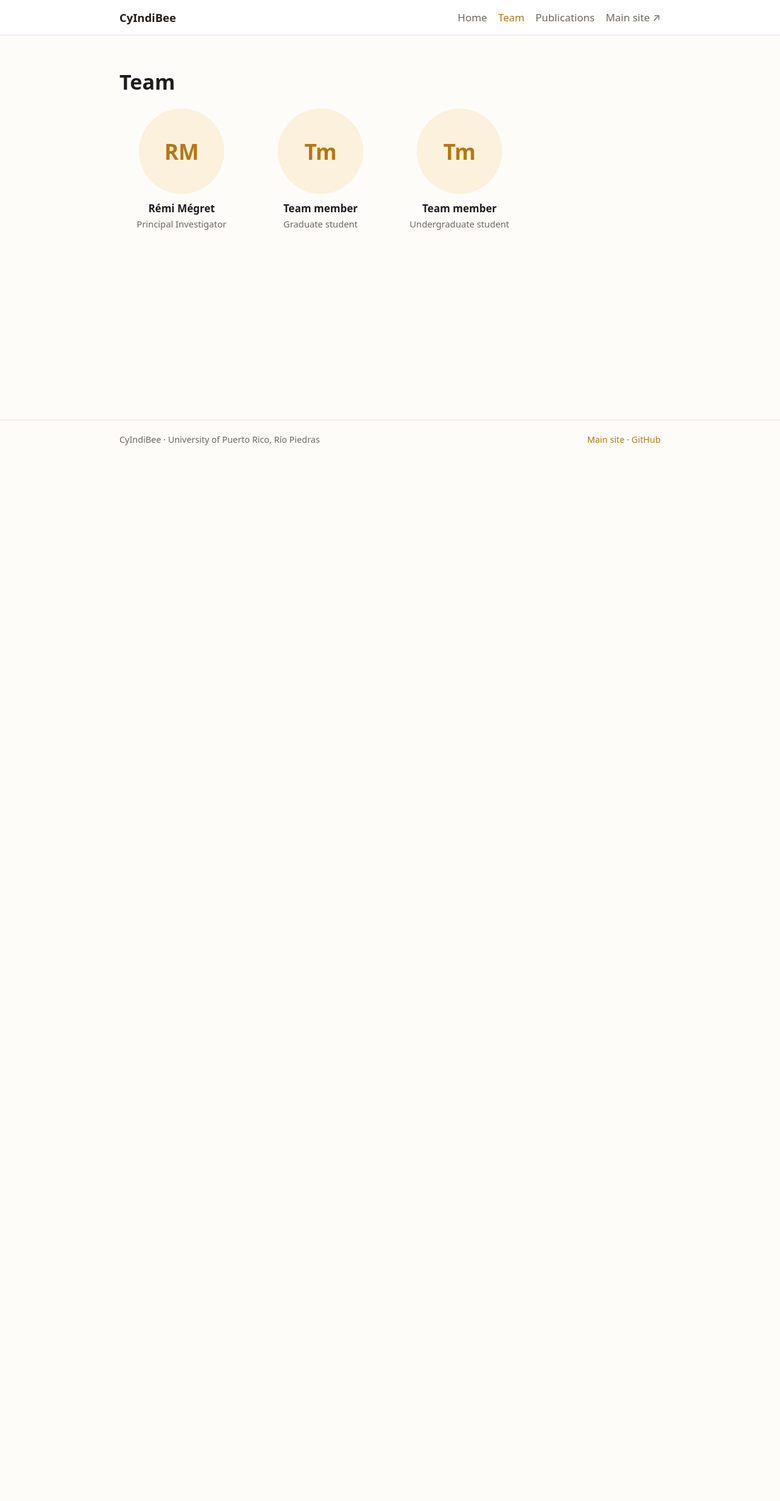
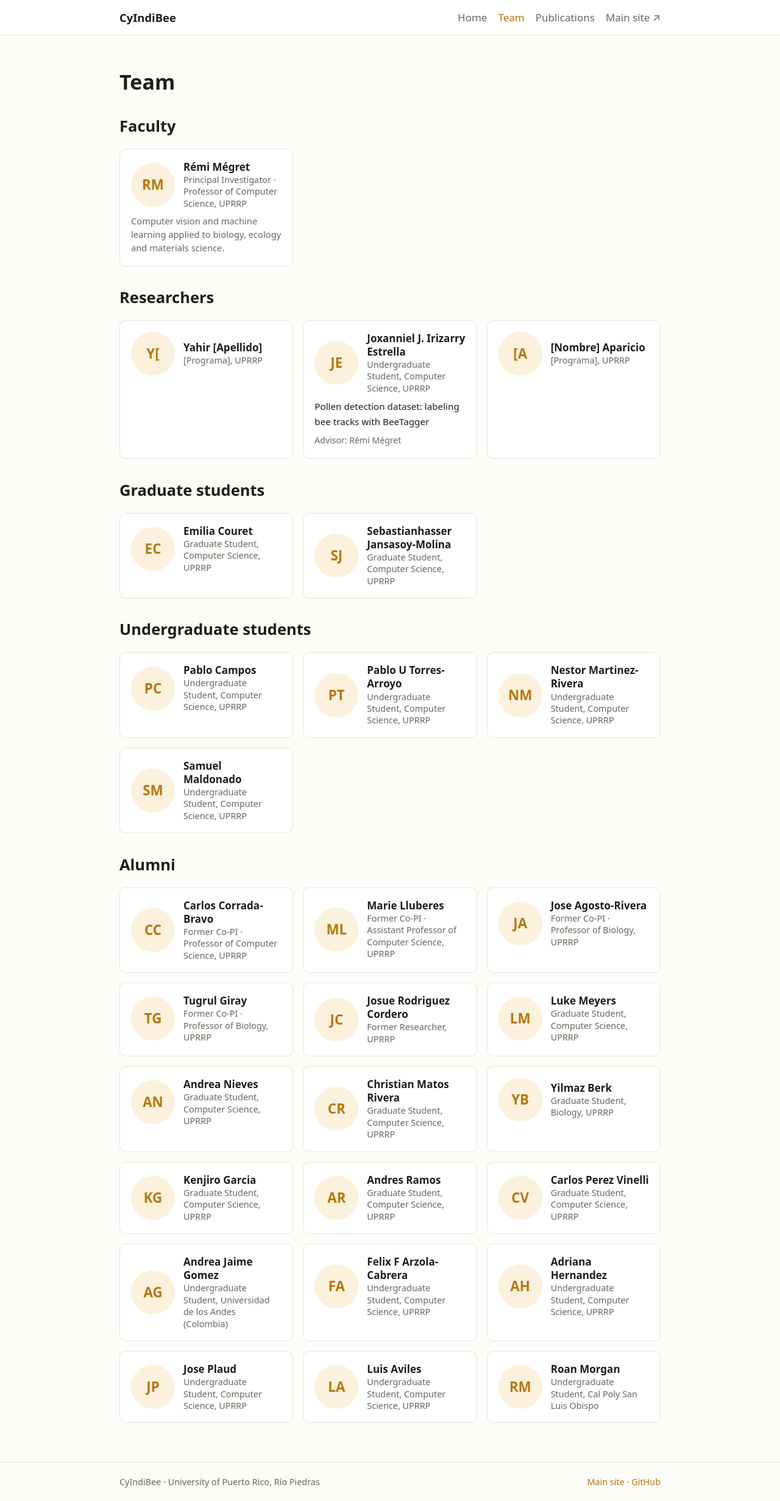
Before and after one commit to cyindibee/cyindibee.github.io, a Jekyll site: the page built from team.md, in a window 1280 px wide. Shown: the whole page at 61% size. Built offline with Jekyll 4.4.1, drawn with Linux system fonts in a browser that asks for light colours; before the commit the page ends 900 px from its top, so only the background shows below that.

Commit message:
Team page: current members with short info, alumni section

```diff
--- /dev/null
+++ b/_data/team.yml
@@ -0,0 +1,138 @@
+# Team members, shown on /team/ grouped by `group`.
+# To add a person, copy a block and fill it in. Fields you don't have can be left out.
+#
+#   group:   faculty | researcher | graduate | undergraduate | alumni
+#   photo:   /assets/img/team/<file>.jpg  (square, ~400x400). Empty = initials.
+#   program: e.g. "Ph.D. Student, Computer Science, UPRRP"
+#   project: one line, what they work on
+#   advisor: name of the mentor (for students)
+#   bio:     2-3 sentences, shown under the card
+#   links:   optional list, e.g.
+#              links:
+#                - label: Website
+#                  url: https://...
+
+# --- Faculty ---
+
+- name: "Rémi Mégret"
+  group: faculty
+  program: "Principal Investigator · Professor of Computer Science, UPRRP"
+  bio: "Computer vision and machine learning applied to biology, ecology and materials science."
+
+# --- Researchers ---
+
+- name: "Yahir [Apellido]"
+  group: researcher
+  program: "[Programa], UPRRP"
+
+- name: "Joxanniel J. Irizarry Estrella"
+  group: researcher
+  program: "Undergraduate Student, Computer Science, UPRRP"
+  project: "Pollen detection dataset: labeling bee tracks with BeeTagger"
+  advisor: "Rémi Mégret"
+
+- name: "[Nombre] Aparicio"
+  group: researcher
+  program: "[Programa], UPRRP"
+
+# --- Graduate students ---
+
+- name: "Emilia Couret"
+  group: graduate
+  program: "Graduate Student, Computer Science, UPRRP"
+
+- name: "Sebastianhasser Jansasoy-Molina"
+  group: graduate
+  program: "Graduate Student, Computer Science, UPRRP"
+
+# --- Undergraduate students ---
+
+- name: "Pablo Campos"
+  group: undergraduate
+  program: "Undergraduate Student, Computer Science, UPRRP"
+
+- name: "Pablo U Torres-Arroyo"
+  group: undergraduate
+  program: "Undergraduate Student, Computer Science, UPRRP"
+
+- name: "Nestor Martinez-Rivera"
+  group: undergraduate
+  program: "Undergraduate Student, Computer Science, UPRRP"
+
+- name: "Samuel Maldonado"
+  group: undergraduate
+  program: "Undergraduate Student, Computer Science, UPRRP"
+
+# --- Alumni / former members ---
+
+- name: "Carlos Corrada-Bravo"
+  group: alumni
+  program: "Former Co-PI · Professor of Computer Science, UPRRP"
+
+- name: "Marie Lluberes"
+  group: alumni
+  program: "Former Co-PI · Assistant Professor of Computer Science, UPRRP"
+
+- name: "Jose Agosto-Rivera"
+  group: alumni
+  program: "Former Co-PI · Professor of Biology, UPRRP"
+
+- name: "Tugrul Giray"
+  group: alumni
+  program: "Former Co-PI · Professor of Biology, UPRRP"
+
+- name: "Josue Rodriguez Cordero"
+  group: alumni
+  program: "Former Researcher, UPRRP"
+
+- name: "Luke Meyers"
+  group: alumni
+  program: "Graduate Student, Computer Science, UPRRP"
+
+- name: "Andrea Nieves"
+  group: alumni
+  program: "Graduate Student, Computer Science, UPRRP"
+
+- name: "Christian Matos Rivera"
+  group: alumni
+  program: "Graduate Student, Computer Science, UPRRP"
+
+- name: "Yilmaz Berk"
+  group: alumni
+  program: "Graduate Student, Biology, UPRRP"
+
+- name: "Kenjiro Garcia"
+  group: alumni
+  program: "Graduate Student, Computer Science, UPRRP"
+
+- name: "Andres Ramos"
+  group: alumni
+  program: "Graduate Student, Computer Science, UPRRP"
+
+- name: "Carlos Perez Vinelli"
+  group: alumni
+  program: "Graduate Student, Computer Science, UPRRP"
+
+- name: "Andrea Jaime Gomez"
+  group: alumni
+  program: "Undergraduate Student, Universidad de los Andes (Colombia)"
+
+- name: "Felix F Arzola-Cabrera"
+  group: alumni
+  program: "Undergraduate Student, Computer Science, UPRRP"
+
+- name: "Adriana Hernandez"
+  group: alumni
+  program: "Undergraduate Student, Computer Science, UPRRP"
+
+- name: "Jose Plaud"
+  group: alumni
+  program: "Undergraduate Student, Computer Science, UPRRP"
+
+- name: "Luis Aviles"
+  group: alumni
+  program: "Undergraduate Student, Computer Science, UPRRP"
+
+- name: "Roan Morgan"
+  group: alumni
+  program: "Undergraduate Student, Cal Poly San Luis Obispo"
--- a/assets/css/style.css
+++ b/assets/css/style.css
@@ -86,9 +86,14 @@ h2 { margin-top: 2.2rem; }
 .cite { white-space: pre-wrap; background: var(--surface); border: 1px solid var(--line); border-radius: var(--radius); padding: 14px; font-size: .88rem; }
 
 /* Team */
-.team { display: grid; grid-template-columns: repeat(auto-fill, minmax(170px, 1fr)); gap: 24px; margin-top: 16px; }
-.member { text-align: center; }
-.member img, .avatar { width: 140px; height: 140px; border-radius: 50%; object-fit: cover; margin: 0 auto 10px; }
-.avatar { display: flex; align-items: center; justify-content: center; background: var(--accent-soft); color: var(--accent); font-size: 2.2rem; font-weight: 700; }
-.member .name { font-weight: 600; }
-.member .role { color: var(--muted); font-size: .92rem; }
+.team { display: grid; grid-template-columns: repeat(auto-fill, minmax(260px, 1fr)); gap: 16px; margin-top: 12px; }
+.member { display: flex; flex-direction: column; gap: 8px; padding: 18px; border: 1px solid var(--line); border-radius: var(--radius); background: var(--surface); }
+.member-head { display: flex; align-items: center; gap: 14px; }
+.member img, .avatar { flex: none; width: 72px; height: 72px; border-radius: 50%; object-fit: cover; }
+.avatar { display: flex; align-items: center; justify-content: center; background: var(--accent-soft); color: var(--accent); font-size: 1.4rem; font-weight: 700; }
+.member .name { font-weight: 600; line-height: 1.3; }
+.member .role { color: var(--muted); font-size: .9rem; line-height: 1.35; }
+.member p { margin: 0; }
+.member .project { font-weight: 500; font-size: .95rem; }
+.member .bio { color: var(--muted); font-size: .92rem; line-height: 1.5; }
+.member .meta { font-size: .88rem; color: var(--muted); }
--- a/team.md
+++ b/team.md
@@ -1,36 +1,49 @@
 ---
 title: Team
 permalink: /team/
-# To add a person: copy a block below, fill it in, and put their photo in
-# assets/img/team/ (square image, ~400x400). Leave `photo` out to show initials.
-members:
-  - name: Rémi Mégret
-    role: Principal Investigator
-    photo:
-    link:
-  - name: Team member
-    role: Graduate student
-    photo:
-    link:
-  - name: Team member
-    role: Undergraduate student
-    photo:
-    link:
+# People are edited in _data/team.yml, not here.
+groups:
+  - id: faculty
+    title: Faculty
+  - id: researcher
+    title: Researchers
+  - id: graduate
+    title: Graduate students
+  - id: undergraduate
+    title: Undergraduate students
+  - id: alumni
+    title: Alumni
 ---
 
 # Team
 
+{% for g in page.groups %}
+{% assign people = site.data.team | where: "group", g.id %}
+{% if people.size > 0 %}
+<h2>{{ g.title }}</h2>
 <div class="team">
-{% for m in page.members %}
-  <div class="member">
-    {% if m.photo %}
-      <img src="{{ m.photo | relative_url }}" alt="{{ m.name }}">
-    {% else %}
-      {% assign parts = m.name | split: " " %}
-      <div class="avatar">{{ parts.first | slice: 0 }}{{ parts.last | slice: 0 }}</div>
+{% for m in people %}
+  <article class="member">
+    <div class="member-head">
+      {% if m.photo %}
+        <img src="{{ m.photo | relative_url }}" alt="{{ m.name }}">
+      {% else %}
+        {% assign parts = m.name | split: " " %}
+        <div class="avatar">{{ parts.first | slice: 0 }}{{ parts.last | slice: 0 }}</div>
+      {% endif %}
+      <div>
+        <div class="name">{{ m.name }}</div>
+        {% if m.program %}<div class="role">{{ m.program }}</div>{% endif %}
+      </div>
+    </div>
+    {% if m.project %}<p class="project">{{ m.project }}</p>{% endif %}
+    {% if m.bio %}<p class="bio">{{ m.bio }}</p>{% endif %}
+    {% if m.advisor %}<p class="meta">Advisor: {{ m.advisor }}</p>{% endif %}
+    {% if m.links and m.links.size > 0 %}
+    <p class="meta">{% for l in m.links %}<a href="{{ l.url }}">{{ l.label }}</a>{% unless forloop.last %} · {% endunless %}{% endfor %}</p>
     {% endif %}
-    <div class="name">{% if m.link %}<a href="{{ m.link }}">{{ m.name }}</a>{% else %}{{ m.name }}{% endif %}</div>
-    <div class="role">{{ m.role }}</div>
-  </div>
+  </article>
 {% endfor %}
 </div>
+{% endif %}
+{% endfor %}
```
